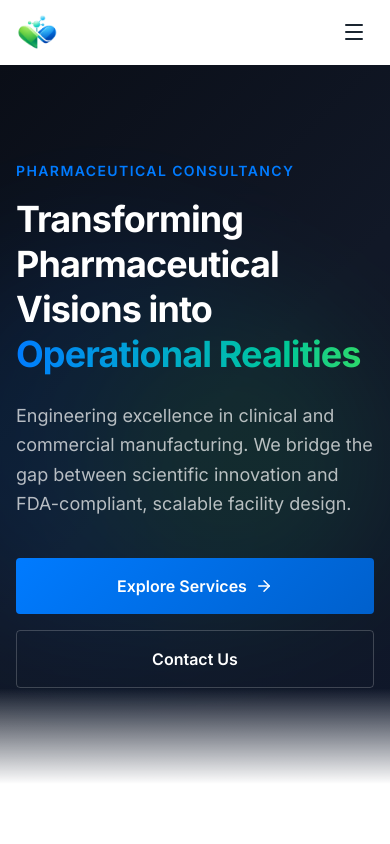
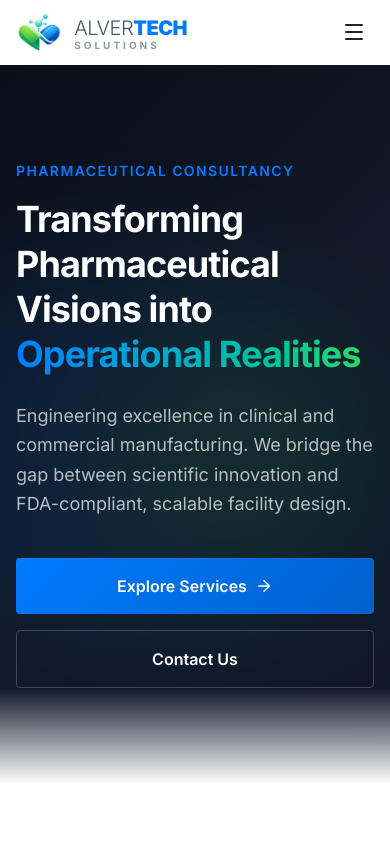
Before and after one commit to abdurrahmanshkh/alvertech-solutions, a Next.js app: page / in a window 390 px wide. Shown: the top 844 px of the page. Built offline with nearby package versions, Linux system fonts and the light colour scheme.

Commit message:
feat: implement responsive Header and Footer components with site navigation

```diff
--- a/src/app/components/Footer.tsx
+++ b/src/app/components/Footer.tsx
@@ -17,13 +17,24 @@ export default function Footer() {
         <div className="grid grid-cols-1 md:grid-cols-2 lg:grid-cols-4 gap-12">
           {/* Brand */}
           <div className="lg:col-span-2">
-            <Image
-              src="/logo.png"
-              alt="Alvertech Solutions"
-              width={180}
-              height={50}
-              className="h-10 w-auto brightness-0 invert mb-4"
-            />
+            <Link href="/" className="flex items-center gap-3 mb-6 group">
+              <Image
+                src="/logo.png"
+                alt="Alvertech Solutions"
+                width={40}
+                height={40}
+                className="h-10 w-auto brightness-0 invert opacity-90 transition-opacity group-hover:opacity-100"
+              />
+              <div className="flex flex-col leading-none">
+                <div className="flex items-baseline">
+                  <span className="text-xl font-light text-white/70 tracking-tight">ALVER</span>
+                  <span className="text-xl font-black text-tech-blue tracking-tight">TECH</span>
+                </div>
+                <span className="text-[10px] font-bold text-white/40 tracking-[0.3em] -mt-0.5 uppercase">
+                  Solutions
+                </span>
+              </div>
+            </Link>
             <p className="text-sm leading-relaxed text-white/60 max-w-md">
               Transforming Pharmaceutical Visions into Operational Realities.
               Engineering excellence in clinical and commercial manufacturing
--- a/src/app/components/Header.tsx
+++ b/src/app/components/Header.tsx
@@ -41,15 +41,24 @@ export default function Header() {
       <div className="mx-auto max-w-7xl px-4 sm:px-6 lg:px-8">
         <div className="flex h-16 items-center justify-between lg:h-20">
           {/* Logo */}
-          <Link href="/" className="flex items-center gap-2 shrink-0">
+          <Link href="/" className="flex items-center gap-3 shrink-0 group">
             <Image
               src="/logo.png"
               alt="Alvertech Solutions"
-              width={160}
-              height={44}
-              className="h-9 w-auto lg:h-11"
+              width={48}
+              height={48}
+              className="h-10 w-auto lg:h-12 transition-transform duration-300 group-hover:scale-110"
               priority
             />
+            <div className="flex flex-col leading-none">
+              <div className="flex items-baseline">
+                <span className="text-xl lg:text-2xl font-light text-soft-gray tracking-tight">ALVER</span>
+                <span className="text-xl lg:text-2xl font-black text-tech-blue tracking-tight">TECH</span>
+              </div>
+              <span className="text-[10px] lg:text-[11px] font-bold text-soft-gray/60 tracking-[0.3em] -mt-0.5 uppercase">
+                Solutions
+              </span>
+            </div>
           </Link>
 
           {/* Desktop Navigation */}
```
